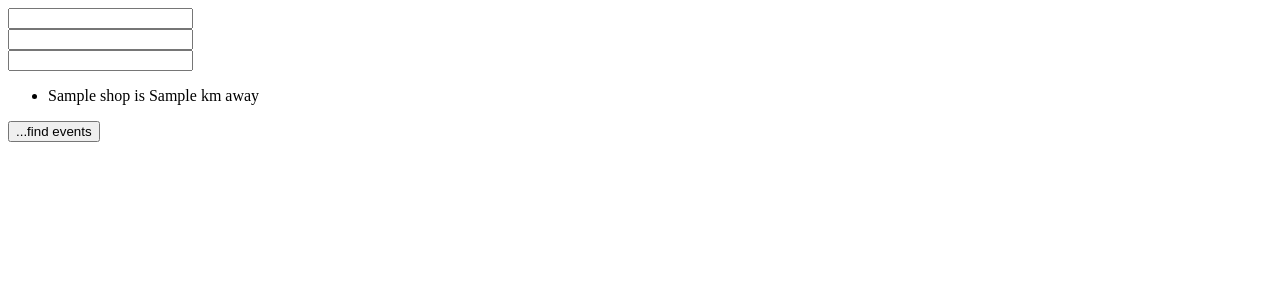
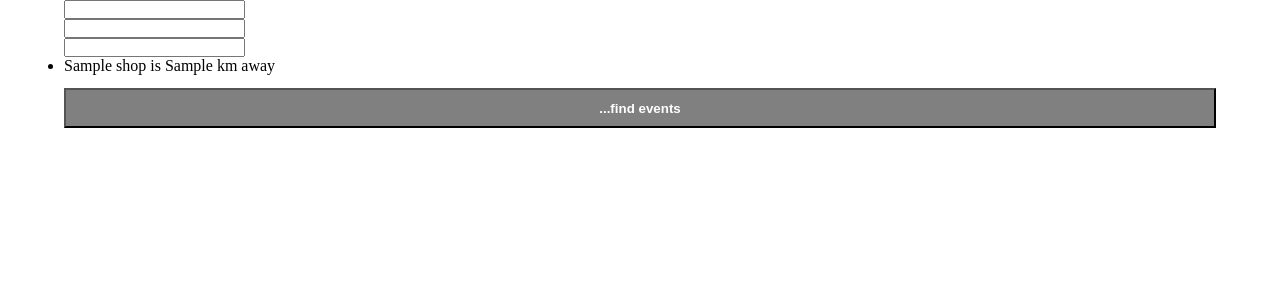
Before and after one commit to arnvscott/findmyshops, a Django app: template nearbyshops/shops/templates/shops/index.html in a window 1280 px wide. Shown: the top 300 px of the page. Run offline with Django 3.2, Linux system fonts and the light colour scheme; the template is opened without the code that fills it: most values are stand-ins (such as "Sample title", 1, 10 or a date in 2020); form fields are guessed from the names that the template uses.

Commit message:
Added style.css and styling to index.html

```diff
--- a/nearbyshops/shops/forms.py
+++ b/nearbyshops/shops/forms.py
@@ -1,6 +1,6 @@
 from django import forms
 
 class AddressForm (forms.Form):
-    latitude = forms.DecimalField(label='Latitude')
-    longitude = forms.DecimalField(label='Longitude')
-    radius = forms.DecimalField(label='Radius')
+    latitude = forms.DecimalField(label='Latitude', widget=forms.NumberInput(attrs={'class':'wide_input'}))
+    longitude = forms.DecimalField(label='Longitude', widget=forms.NumberInput(attrs={'class':'wide_input'}))
+    radius = forms.DecimalField(label='Radius', widget=forms.NumberInput(attrs={'class':'wide_input'}))
--- /dev/null
+++ b/nearbyshops/shops/static/shops/style.css
@@ -0,0 +1,21 @@
+*{
+    margin:0;
+    padding:0;
+}
+
+.container{
+    width: 90%;
+    margin: auto;
+}
+
+.button{
+    background-color: grey;
+    color: white;
+    font-weight: bolder;
+    margin-top:1em;
+    height:3em;
+}
+
+.wide_input{
+    width:100%;
+}
--- a/nearbyshops/shops/templates/shops/index.html
+++ b/nearbyshops/shops/templates/shops/index.html
@@ -1,3 +1,4 @@
+{% load static %}
 <!doctype html>
 <html lang="en">
 
@@ -6,12 +7,13 @@
     <meta charset="utf-8">
     <meta name="viewport" content="width=device-width, initial-scale=1, shrink-to-fit=no">
     <meta name="apple-mobile-web-app-capable" content="yes">
+    <link rel="stylesheet" type="text/css" href="{% static 'shops/style.css' %}">
 
     <title>Venue Search</title>
 </head>
 
 <body>
-    <div>
+    <div class="container">
         <form action="/getaddress/" method="GET">
             {% csrf_token %}
             <div>
@@ -31,7 +33,7 @@
                 </ul>
             </div>
             <div>
-                <button type="submit">...find events</button>
+                <button type="submit" class="wide_input button">...find events</button>
             </div>
         </form>
     </div>
```
